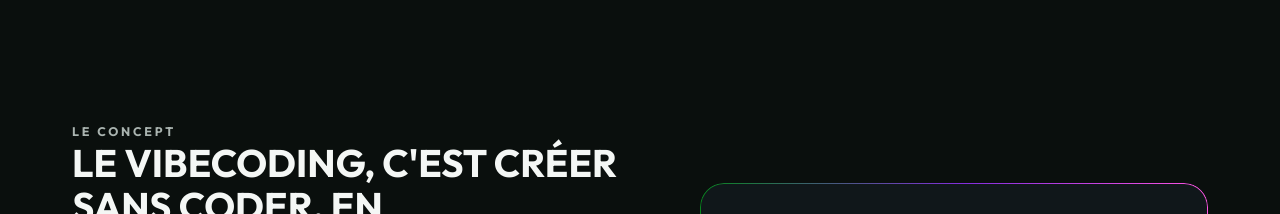
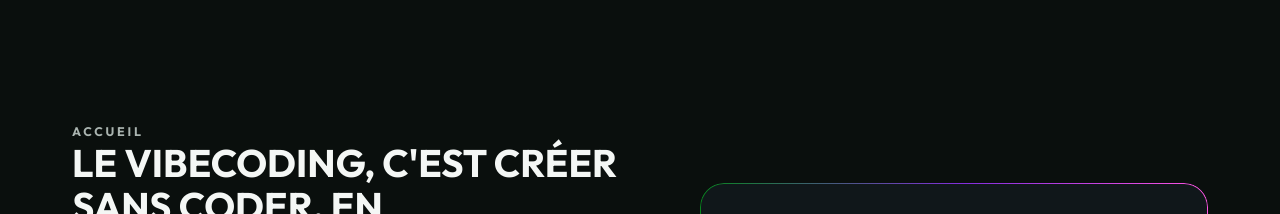
Before and after one commit to Reinvent-Labs/vibeathon-platform, a Next.js app: page / in a window 1280 px wide. Shown: the part 864-1078 px from the top of the page. Built offline with nearby package versions, Linux system fonts and the light colour scheme; no server answers; the database is empty.

Commit message:
feat: make formation kids free and update nav to Accueil

```diff
--- a/app/formation/page.tsx
+++ b/app/formation/page.tsx
@@ -43,7 +43,7 @@ export default function FormationPage() {
     {
       title: "Formation Kids",
       tagline: "L'initiation à l'IA pour les plus jeunes",
-      price: "5 000",
+      price: "Gratuit",
       description: "Un parcours d'apprentissage ludique spécialement pensé pour initier les enfants aux technologies d'intelligence artificielle et stimuler leur créativité.",
       perks: [
         "Accès au bootcamp de formation enfants",
@@ -53,7 +53,7 @@ export default function FormationPage() {
         "Encadrement personnalisé par des formateurs experts",
         "Attestation d'initiation nominative",
       ],
-      link: "/billet?type=formation_kids",
+      link: "https://forms.gle/zqtfDsZYHtYyGDxBA",
       color: "#FF57E3", // Pink accent
     },
   ];
@@ -349,9 +349,11 @@ export default function FormationPage() {
                   <span style={{ fontSize: "2.8rem", fontWeight: "900", fontFamily: "Outfit, sans-serif" }}>
                     {course.price}
                   </span>
-                  <span style={{ fontSize: "1rem", color: "var(--ink-faint)", marginLeft: "6px" }}>
-                    FCFA
-                  </span>
+                  {course.price !== "Gratuit" && (
+                    <span style={{ fontSize: "1rem", color: "var(--ink-faint)", marginLeft: "6px" }}>
+                      FCFA
+                    </span>
+                  )}
                 </div>
 
                 <p className="body" style={{ fontSize: "0.95rem", color: "var(--ink)", marginBottom: "30px", minHeight: "60px", lineHeight: "1.5" }}>
@@ -370,6 +372,8 @@ export default function FormationPage() {
                 <Link
                   href={course.link}
                   className="btn btn-grad btn-block"
+                  target={course.link.startsWith("http") ? "_blank" : undefined}
+                  rel={course.link.startsWith("http") ? "noopener noreferrer" : undefined}
                   style={{
                     display: "flex",
                     alignItems: "center",
--- a/app/page.tsx
+++ b/app/page.tsx
@@ -108,7 +108,7 @@ export default async function HomePage() {
         <section id="concept" className="sec-pad">
           <div className="wrap concept">
             <div data-reveal="left">
-              <span className="eyebrow">{get(c, "concept.eyebrow", "Le concept")}</span>
+              <span className="eyebrow">{get(c, "concept.eyebrow", "Accueil")}</span>
               <p className="lead">{get(c, "concept.lead")}</p>
               <p className="body">{get(c, "concept.body")}</p>
             </div>
@@ -248,7 +248,7 @@ export default async function HomePage() {
               <p>{get(c, "footer.tagline")}</p>
             </div>
             <nav className="foot-links" aria-label="Navigation de pied de page">
-              <Link href="#concept">Concept</Link>
+              <Link href="/">Accueil</Link>
               <Link href="#programme">Programme</Link>
               <Link href="/formation">Formations</Link>
               <Link href="/membres-du-jury">Le jury</Link>
--- a/components/admin/ContentPanel.tsx
+++ b/components/admin/ContentPanel.tsx
@@ -11,7 +11,7 @@ type SectionDef = { id: string; label: string; fields: FieldDef[] };
 
 const IMAGE_FIELDS = [
   { key: "image.hero", label: "Image héro (fond)", description: "Arrière-plan de la section principale. JPG ou PNG, minimum 1920×1080px." },
-  { key: "image.about", label: "Image section À propos", description: "Photo ou visuel pour la section concept." },
+  { key: "image.about", label: "Image section À propos", description: "Photo ou visuel pour la section Accueil." },
   { key: "image.organizer", label: "Logo organisateur", description: "Logo principal de l'organisateur, fond transparent recommandé." },
 ];
 
@@ -45,7 +45,7 @@ const CONTENT_SECTIONS: SectionDef[] = [
   },
   {
     id: "concept",
-    label: "Concept",
+    label: "Accueil",
     fields: [
       { key: "concept.eyebrow", label: "Étiquette de section" },
       { key: "concept.lead", label: "Phrase d'accroche (grande)", multiline: true },
--- a/components/public/SiteNav.tsx
+++ b/components/public/SiteNav.tsx
@@ -6,7 +6,7 @@ import { Menu, X } from "lucide-react";
 import { Logo } from "@/components/Logo";
 
 const LINKS = [
-  ["#concept", "Le concept"],
+  ["/", "Accueil"],
   ["/activites", "Activités"],
   ["/programme", "Programme"],
   ["/formation", "Formations"],
--- a/lib/categories.ts
+++ b/lib/categories.ts
@@ -87,7 +87,7 @@ export const CATEGORIES: Record<ParticipantCategory, CategoryConfig> = {
     slug: "formation-kids",
     label: "Formation Kids",
     color: "#FF57E3",
-    fee: 5_000,
+    fee: 0,
     qrLetter: "K",
     tagline: "Le bootcamp de formation pensé pour les enfants",
     perks: [
--- a/lib/cms-defaults.ts
+++ b/lib/cms-defaults.ts
@@ -107,7 +107,7 @@ export const DEFAULT_SITE_CONTENT: Record<string, string> = {
   "stats.winners.label": "Lauréats primés",
 
   // ── Concept ───────────────────────────────────────────────────────────────
-  "concept.eyebrow": "Le concept",
+  "concept.eyebrow": "Accueil",
   "concept.lead":
     "Le vibecoding, c'est créer sans coder, en dialoguant avec l'IA.",
   "concept.body":
@@ -202,7 +202,7 @@ export const DEFAULT_SITE_CONTENT: Record<string, string> = {
   "category.formation_kids.label": "Formation Kids",
   "category.formation_kids.tagline":
     "Le bootcamp de formation pensé pour les enfants",
-  "category.formation_kids.fee": "5000",
+  "category.formation_kids.fee": "0",
   "category.formation_kids.perks":
     "Accès au bootcamp de formation pour enfants\nUn atelier adapté aux enfants\nGoûter inclus\nEncadrés par des formateurs",
 
--- /dev/null
+++ b/scratch/check-db.ts
@@ -0,0 +1,26 @@
+import { PrismaClient } from "../generated/prisma/client";
+import { PrismaPg } from "@prisma/adapter-pg";
+import "dotenv/config";
+
+async function main() {
+  const connectionString = process.env.DATABASE_URL;
+  if (!connectionString) {
+    console.log("No DATABASE_URL found");
+    return;
+  }
+  const prisma = new PrismaClient({
+    adapter: new PrismaPg({ connectionString }),
+  });
+
+  try {
+    const contents = await prisma.siteContent.findMany();
+    console.log("Database site content overrides:");
+    console.log(JSON.stringify(contents, null, 2));
+  } catch (err) {
+    console.error("Error querying database:", err);
+  } finally {
+    await prisma.$disconnect();
+  }
+}
+
+main();
```
